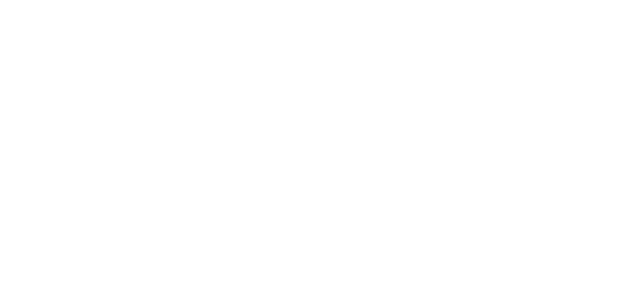
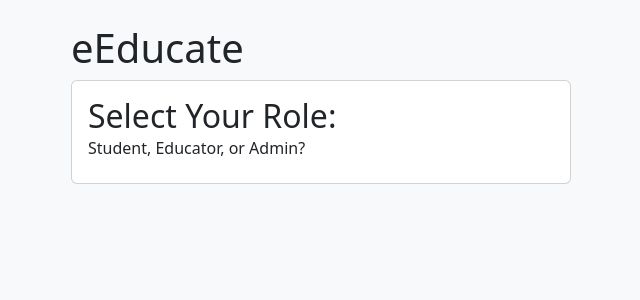
Before and after one commit to wavrusawi-tech/eeducate, a Django app: page /roles/ in a window 1280 px wide. Before the commit the part shown is empty. Shown: the top 300 px of the page, without its empty margins (11-651 px from the left). Run offline with Django 5.2, Linux system fonts and the light colour scheme.

Commit message:
Added skeletion for role.html

```diff
--- a/login/templates/login/role.html
+++ b/login/templates/login/role.html
@@ -5,7 +5,21 @@
     <title>eEducate | Role Select</title>
     <link rel="stylesheet" href="https://cdn.jsdelivr.net/npm/bootstrap@5.3.3/dist/css/bootstrap.min.css">
 </head>
-<body>
+<body class="bg-light">
+    <div class="container">
+        <br>
+        <h1>eEducate</h1>
+        <div class="card sm-shadow" style="width: 500px;">
+            <div class="card-body">
+                <div class="card-title">
+                    <h2>Select Your Role:</h2>
+                </div>
+                <div class="card-subtitle">
+                    <h6>Student, Educator, or Admin?</h6>
+                </div>
+            </div>
+        </div>
+    </div>
     <script src="https://cdn.jsdelivr.net/npm/bootstrap@5.3.3/dist/js/bootstrap.bundle.min.js"></script>
 </body>
 </html>
```
